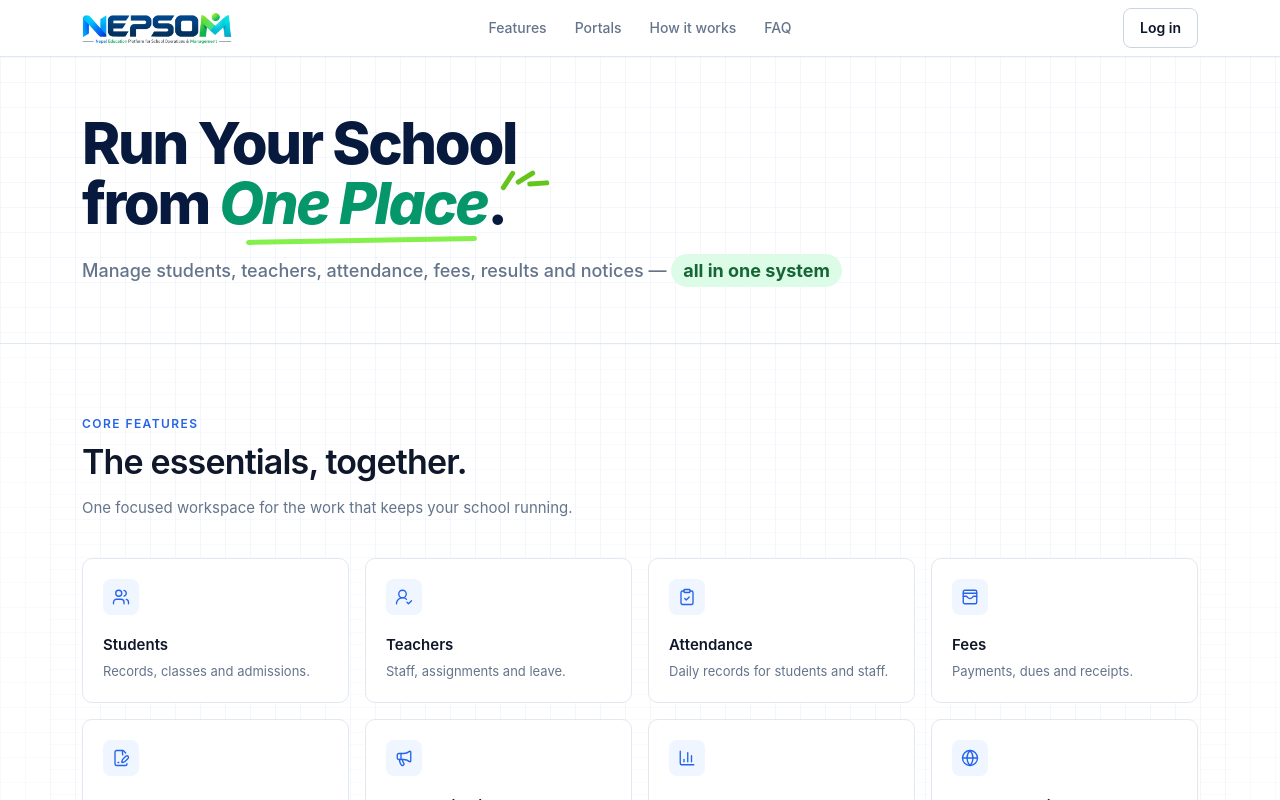
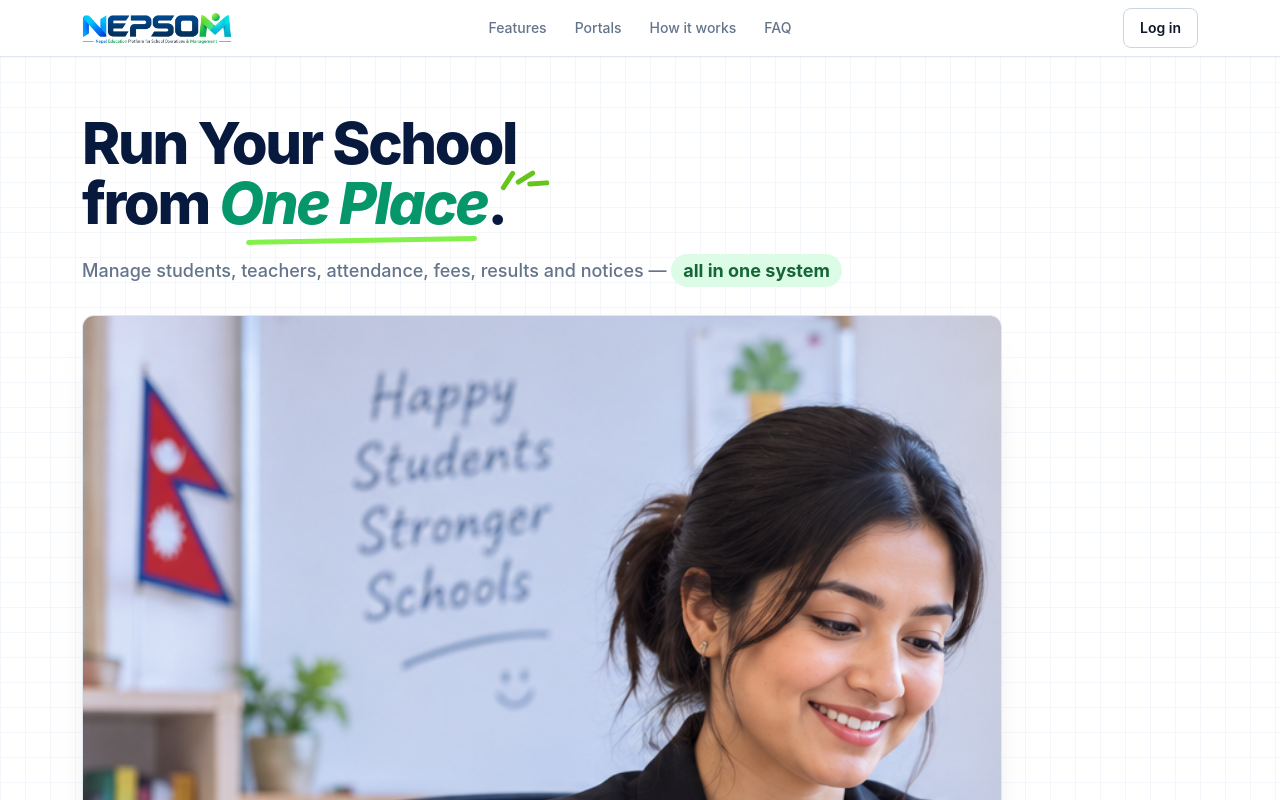
Before and after one commit to basantathapa7495/snap-main, a Next.js app: page / in a window 1280 px wide. Shown: the top 800 px of the page. Built offline with nearby package versions, Linux system fonts and the light colour scheme.

Commit message:
Restore image below hero copy

```diff
--- a/app/page.tsx
+++ b/app/page.tsx
@@ -141,6 +141,19 @@ export default function HomePage() {
                 </span>
               </p>
 
+              <figure className={`${styles.heroFrame} mt-7 w-full max-w-[920px] overflow-hidden rounded-xl border border-[#E2E8F0] bg-[#F8FAFC]`}>
+                <div className={styles.heroPhoto}>
+                  <Image
+                    src="/hero-image.png"
+                    alt="School administrator using NEPSOM on her phone"
+                    width={1536}
+                    height={1024}
+                    sizes="(max-width: 639px) calc(100vw - 32px), 920px"
+                    preload
+                    className={styles.heroImage}
+                  />
+                </div>
+              </figure>
             </div>
           </div>
         </section>
```
